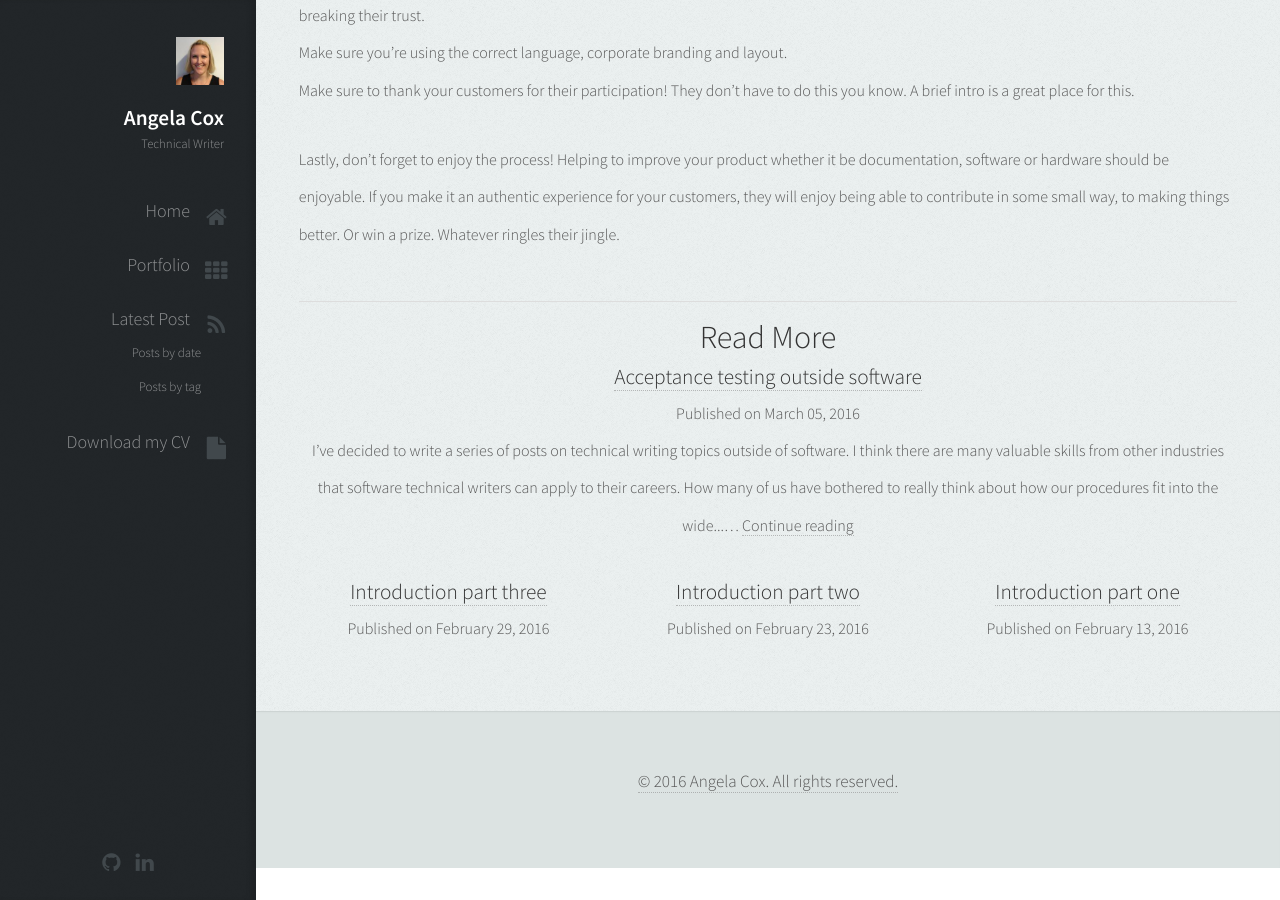
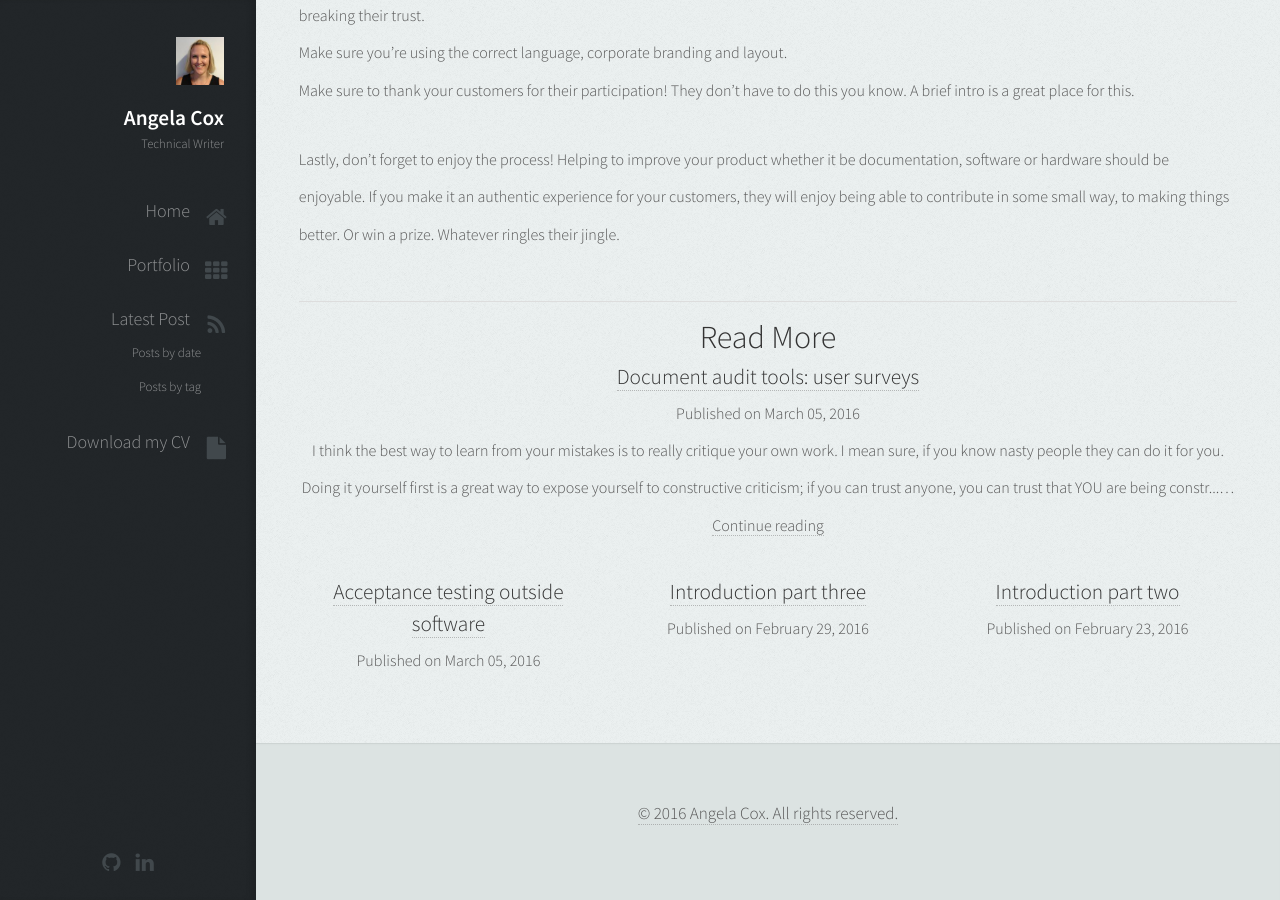
Before and after one commit to AngelaCox/UX-Portfolio, a Jekyll site: the page built from _posts/2016-03-09-document-audit-tools-user-surveys.markdown, in a window 1280 px wide and 900 px high, scrolled down 2699 px. Built offline with Jekyll 4.4.1, drawn with Linux system fonts in a browser that asks for light colours; some of the changed lines change nothing that is shown.

Commit message:
Beginnnig to finalise content.

```diff
--- a/_posts/2016-03-05-acceptance-testing-outside-software.markdown
+++ b/_posts/2016-03-05-acceptance-testing-outside-software.markdown
@@ -5,6 +5,9 @@ date:   2016-03-05 20:36:58
 tags:
   - non-software
 ---
+  - tools
+  - testing
+  - acceptance testing
 
 I've decided to write a series of posts on technical writing topics outside of software. I think there are many valuable skills from other industries that software technical writers can apply to their careers. How many of us have bothered to really think about how our procedures fit into the wider business? What information security means to us as technical writers?
 
--- a/_posts/2016-03-09-document-audit-tools-user-surveys.markdown
+++ b/_posts/2016-03-09-document-audit-tools-user-surveys.markdown
@@ -3,7 +3,7 @@ layout: post
 title:  "Document audit tools: user surveys"
 date:   2016-03-05 20:36:58
 tags:
-  - audit tools
+  - tools
   - user surveys
   - user experience
 ---
--- /dev/null
+++ b/_posts/2016-03-25-information-analysis-my-own-site.markdown
@@ -0,0 +1,23 @@
+---
+layout: post
+title:  "Document audit tools: user surveys"
+date:   2016-03-05 20:36:58
+tags:
+  - tools
+  - information architecture
+  - user experience
+  - content strategy
+  - navigation
+---
+
+I think the best way to learn from your mistakes is to really critique your own work. I mean sure, if you know nasty people they can do it for you. Doing it yourself first is a great way to expose yourself to constructive criticism; if you can trust anyone, you can trust that YOU are being constructive! With this in mind, I'm going to work through my design process and critique some of the design decisions I made when setting up this portfolio.
+
+# Plan to fail
+Full disclosure? I scrapped my original portfolio design two weeks in. I had originally intended to create an interactive portfolio, using the non-linear story tool Twine. Seriously if you haven't already, check [this](https://twinery.org/) out.
+![avatar picture]({{ site.url }}/images/twine.png)
+I was seduced by how "unique" it would be, an interactive trip through my career! You can add pictures and music, or links, video... except you can't. Not really. Or rather, not without an absolutely herculean effort. And it pains me to admit, but sometimes you realise that the amount of time and effort you will dedicate to a project, does not translate into an outcome that is worth looking at. And so it was with Twine.
+![avatar picture]({{ site.url }}/images/twineoutput.png)
+At this point, I decided to scrap this idea, and set up a simple jekyll website, using BitBucket to manage and writing content in Atom. Ta da!
+
+# Layout
+Firstly, this is not a huge site. I deliberately kept it clean and simple: easy to navigate. For example, if I'm creating high volume content such as help text, I prefer a side bar with a nested tree for navigation, with a search bar at the top. People can see the main headings for navigation and can seek further information as they require or desire. I did not want the user experience for my portfolio to involve 'seeking' information. The 'seeking' has already taken place, in wanting to see the portfolio in the first place!
```
Also changed, not shown: images/twine.png (added), images/twineoutput.png (added).
